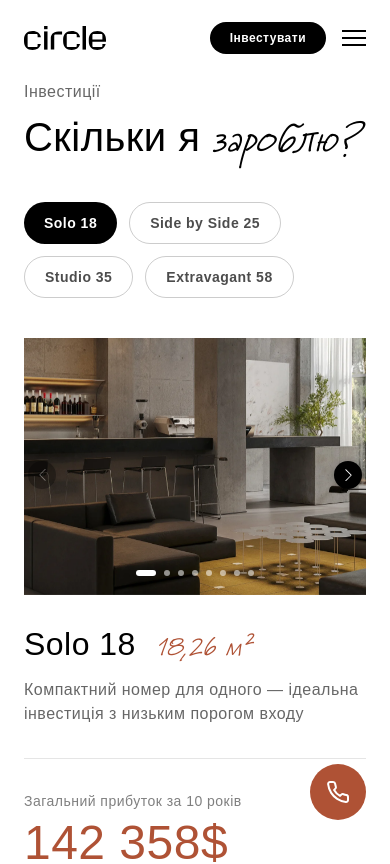
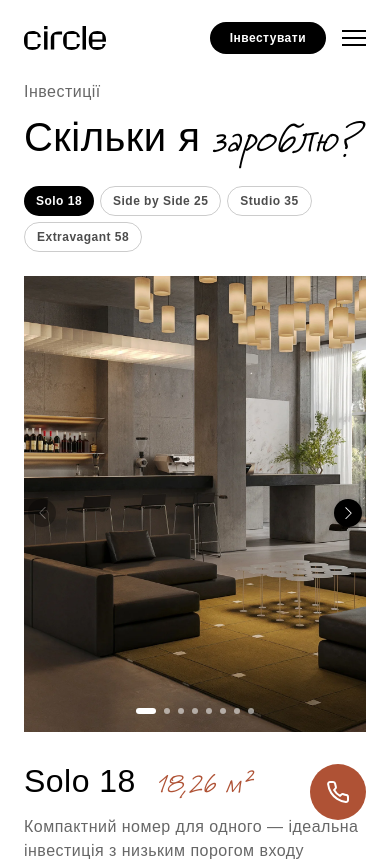
Before and after one commit to hellowebflove-cpu/circle-hotel, a Next.js app: page /invest in a window 390 px wide. Shown: the top 864 px of the page. Built offline with nearby package versions, Linux system fonts and the light colour scheme; a web font is replaced by a local one.

Commit message:
Compact Investment tabs on mobile + portrait slider below lg

```diff
--- a/src/components/sections/Investment.tsx
+++ b/src/components/sections/Investment.tsx
@@ -96,12 +96,12 @@ export default function Investment() {
         </h2>
 
         {/* Apartment type tabs */}
-        <div className="mt-10 flex flex-wrap gap-3">
+        <div className="mt-6 flex flex-wrap gap-1.5 md:mt-10 md:gap-3">
           {apartments.map((a, i) => (
             <button
               key={a.id}
               onClick={() => setActive(i)}
-              className={`cursor-pointer rounded-[50px] px-5 py-2.5 text-sm font-semibold tracking-[0.48px] transition-colors duration-200 md:text-base ${
+              className={`cursor-pointer rounded-[50px] px-3 py-1.5 text-xs font-semibold tracking-[0.48px] transition-colors duration-200 md:px-5 md:py-2.5 md:text-base ${
                 active === i
                   ? "bg-black text-white"
                   : "border border-black/20 text-black/70 hover:border-black/50 hover:text-black"
@@ -113,9 +113,9 @@ export default function Investment() {
         </div>
 
         {/* Card content */}
-        <div className="mt-10 grid gap-8 lg:grid-cols-2 lg:gap-12">
+        <div className="mt-6 grid gap-8 md:mt-10 lg:grid-cols-2 lg:gap-12">
           {/* Left — Photo slider */}
-          <div className="relative aspect-[4/3] overflow-hidden rounded-none">
+          <div className="relative aspect-[3/4] overflow-hidden rounded-none lg:aspect-[4/3]">
             <Swiper
               key={apt.id}
               modules={[Navigation, Pagination]}
```
